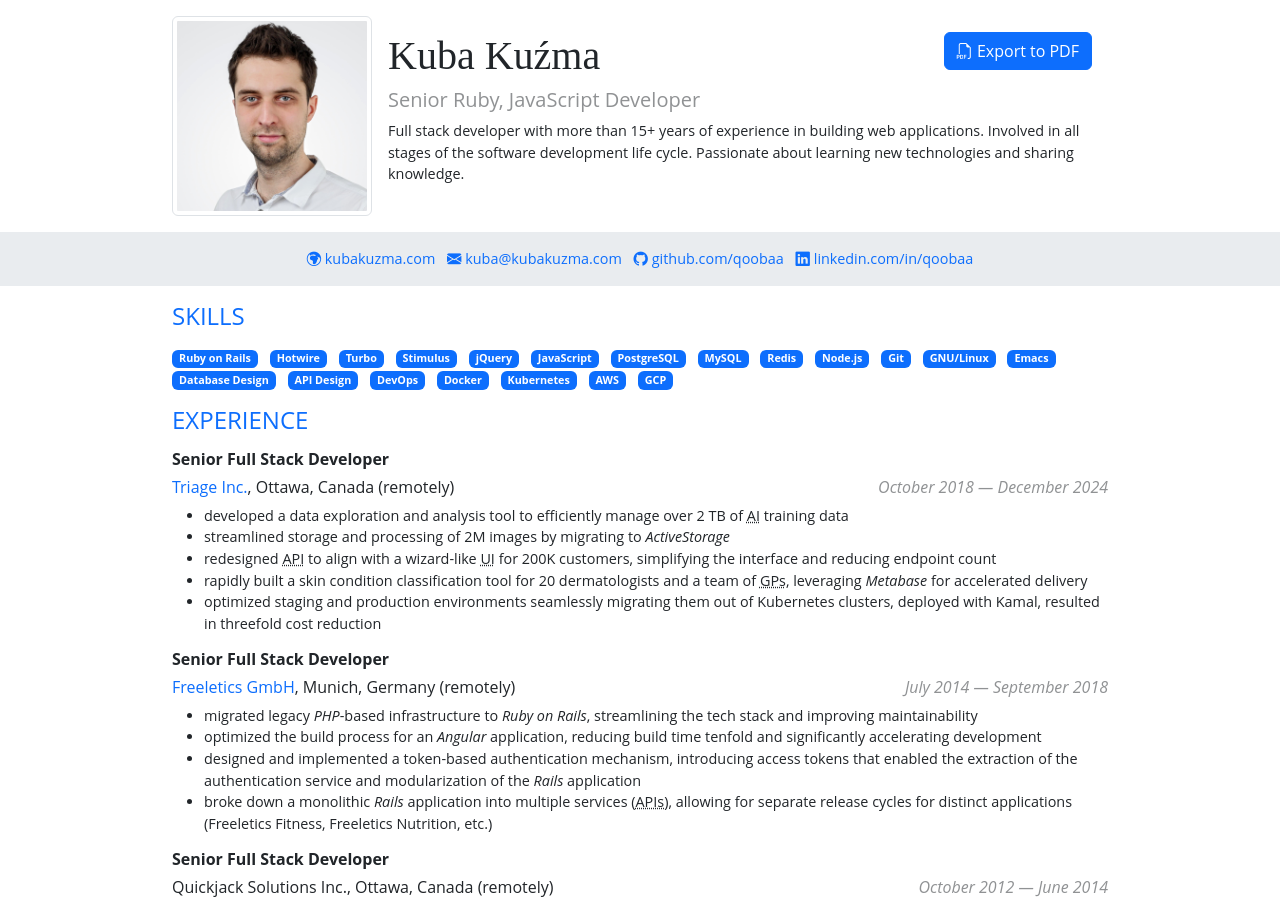
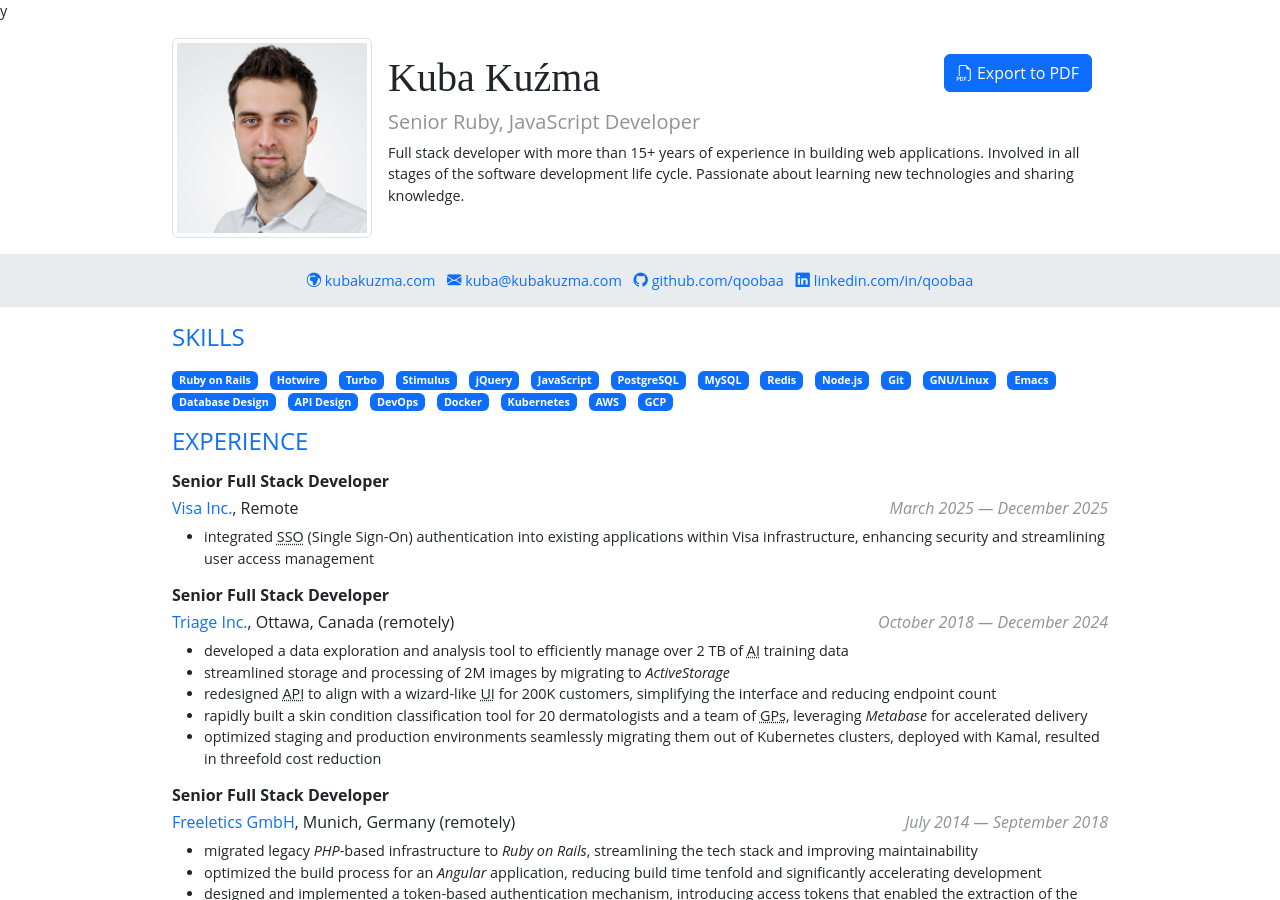
Before and after one commit to qoobaa/qoobaa.github.io, a Jekyll site: the page cv.html, which Jekyll copies as it is, in a window 1280 px wide and 900 px high. Built offline with Jekyll 4.4.1, drawn with Linux system fonts in a browser that asks for light colours; some web fonts are replaced.

```diff
--- a/cv.html
+++ b/cv.html
@@ -1,4 +1,4 @@
-<!DOCTYPE html>
+y<!DOCTYPE html>
 <html lang="en">
 <head>
   <title>CV</title>
@@ -89,10 +89,23 @@
   <h3 class="fs-6 fw-bold">Senior Full Stack Developer</h3>
   <div class="d-flex justify-content-between">
     <h5 class="fs-6">
+      <a href="https://visa.com/" class="text-decoration-none">Visa Inc.</a>, Remote
+    </h5>
+    <h6 class="text-body-tertiary fst-italic">
+      March&nbsp;2025 &mdash; December&nbsp;2025<br>
+    </h6>
+  </div>
+  <ul>
+    <li>integrated <abbr title="Single Sign-On">SSO</abbr> (Single Sign-On) authentication into existing applications within Visa infrastructure, enhancing security and streamlining user access management</li>
+  </ul>
+
+  <h3 class="fs-6 fw-bold">Senior Full Stack Developer</h3>
+  <div class="d-flex justify-content-between">
+    <h5 class="fs-6">
       <a href="https://triage.com/" class="text-decoration-none">Triage Inc.</a>, Ottawa, Canada (remotely)
     </h5>
     <h6 class="text-body-tertiary fst-italic">
-      October&nbsp;2018 &mdash; December 2024<br>
+      October&nbsp;2018 &mdash; December&nbsp;2024<br>
     </h6>
   </div>
   <ul>
@@ -118,8 +131,6 @@
     <li>designed and implemented a token-based authentication mechanism, introducing access tokens that enabled the extraction of the authentication service and modularization of the <em>Rails</em> application</li>
     <li>broke down a monolithic <em>Rails</em> application into multiple services (<abbr title="Application Programming Interfaces">APIs</abbr>), allowing for separate release cycles for distinct applications (Freeletics Fitness, Freeletics Nutrition, etc.)</li>
   </ul>
-
-  <div style="page-break-after: always"></div>
 
   <h3 class="fs-6 fw-bold">Senior Full Stack Developer</h3>
   <div class="d-flex justify-content-between">
```
Also changed, not shown: index.html (+7 -5 lines).
